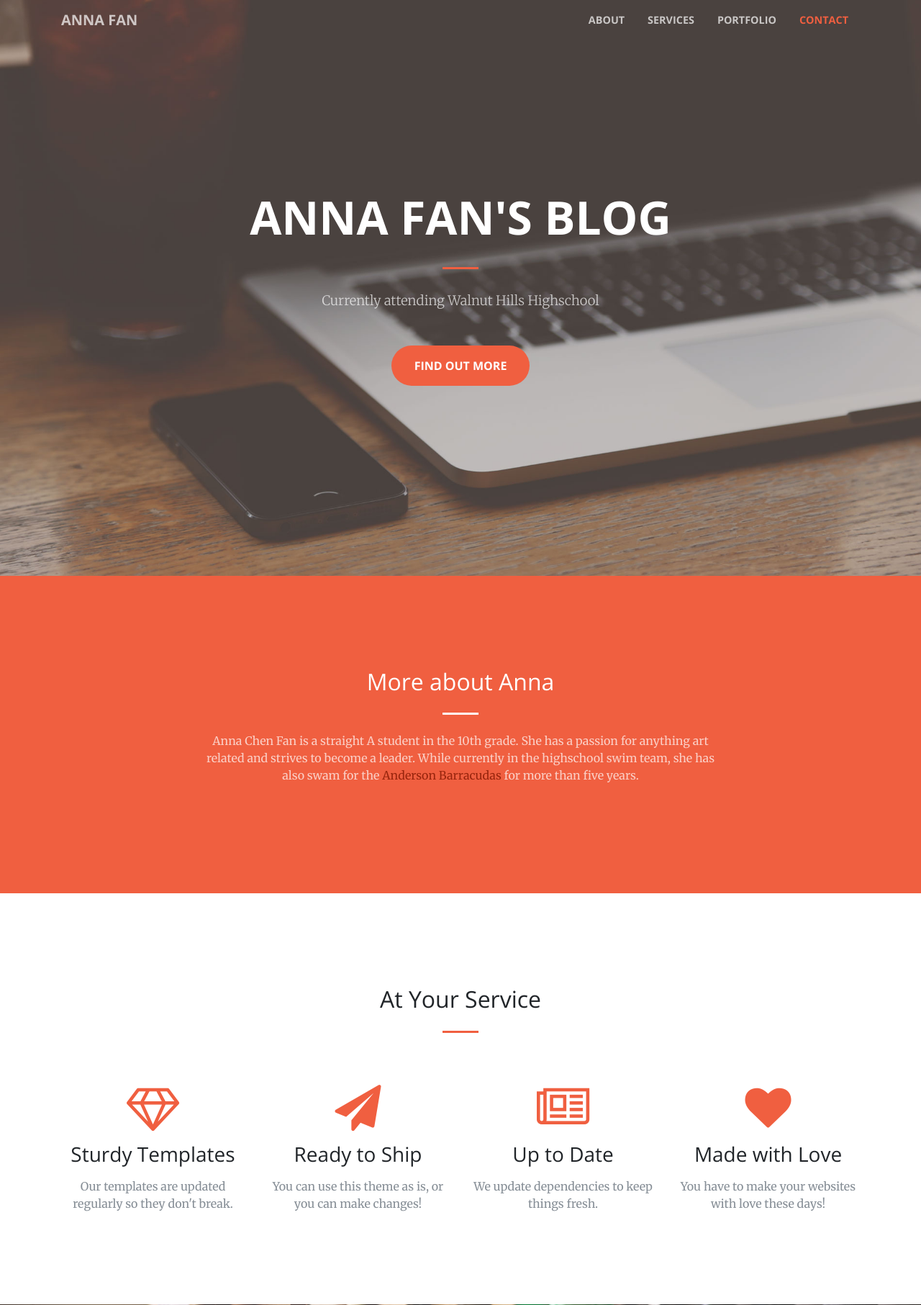
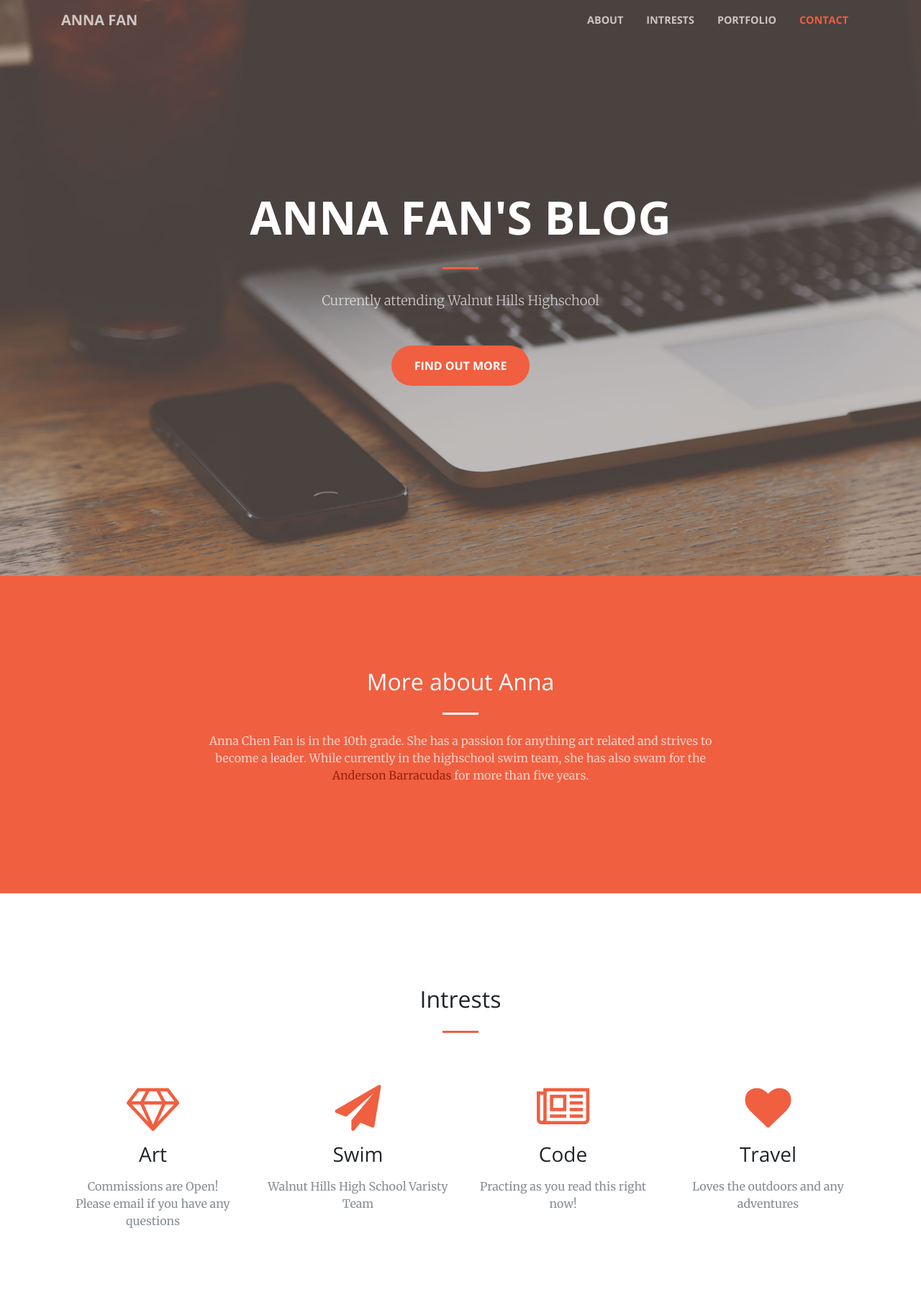
Before and after one commit to Afan19/annapolis, a Flask app: page / in a window 1280 px wide. Shown: the top 1813 px of the page at 72% size. Run offline with Flask 2, Linux system fonts and the light colour scheme; some libraries are stand-ins or nearby versions.

Commit message:
Changes some descriptions

```diff
--- a/templates/index.html
+++ b/templates/index.html
@@ -9,7 +9,7 @@
     <meta name="description" content=" Highschool student with big plans yo">
     <meta name="author" content=" Anna Fan">
 
-    <title>Creative - Start Bootstrap Theme</title>
+    <title>Atropolis</title>
 
     <!-- Bootstrap core CSS -->
     <link href="static/vendor/bootstrap/css/bootstrap.min.css" rel="stylesheet">
@@ -42,7 +42,7 @@
               <a class="nav-link js-scroll-trigger" href="#about">About</a>
             </li>
             <li class="nav-item">
-              <a class="nav-link js-scroll-trigger" href="#services">Services</a>
+              <a class="nav-link js-scroll-trigger" href="#services">Intrests</a>
             </li>
             <li class="nav-item">
               <a class="nav-link js-scroll-trigger" href="#portfolio">Portfolio</a>
@@ -78,7 +78,7 @@
           <div class="col-lg-8 mx-auto text-center">
             <h2 class="section-heading text-white">More about Anna</h2>
             <hr class="light my-4">
-            <p class="text-faded mb-4">Anna Chen Fan is a straight A student in the 10th grade. She has a passion for anything art related and strives to become a leader. While currently in the highschool swim team, she has also swam for the <a href="https://www.teamunify.com/Home.jsp?_tabid_=0&team=ohlab" style="color: #98250D" > Anderson Barracudas </a> for more than five years. </p>
+            <p class="text-faded mb-4">Anna Chen Fan is in the 10th grade. She has a passion for anything art related and strives to become a leader. While currently in the highschool swim team, she has also swam for the <a href="https://www.teamunify.com/Home.jsp?_tabid_=0&team=ohlab" style="color: #98250D" > Anderson Barracudas </a> for more than five years. </p>
 
           </div>
         </div>
@@ -89,7 +89,7 @@
       <div class="container">
         <div class="row">
           <div class="col-lg-12 text-center">
-            <h2 class="section-heading">At Your Service</h2>
+            <h2 class="section-heading">Intrests</h2>
             <hr class="my-4">
           </div>
         </div>
@@ -99,29 +99,29 @@
           <div class="col-lg-3 col-md-6 text-center">
             <div class="service-box mt-5 mx-auto">
               <i class="fa fa-4x fa-diamond text-primary mb-3 sr-icons"></i>
-              <h3 class="mb-3">Sturdy Templates</h3>
-              <p class="text-muted mb-0">Our templates are updated regularly so they don't break.</p>
+              <h3 class="mb-3">Art</h3>
+              <p class="text-muted mb-0">Commissions are Open! <br /> Please email if you have any questions</p>
             </div>
           </div>
           <div class="col-lg-3 col-md-6 text-center">
             <div class="service-box mt-5 mx-auto">
               <i class="fa fa-4x fa-paper-plane text-primary mb-3 sr-icons"></i>
-              <h3 class="mb-3">Ready to Ship</h3>
-              <p class="text-muted mb-0">You can use this theme as is, or you can make changes!</p>
+              <h3 class="mb-3">Swim</h3>
+              <p class="text-muted mb-0">Walnut Hills High School Varisty Team</p>
             </div>
           </div>
           <div class="col-lg-3 col-md-6 text-center">
             <div class="service-box mt-5 mx-auto">
               <i class="fa fa-4x fa-newspaper-o text-primary mb-3 sr-icons"></i>
-              <h3 class="mb-3">Up to Date</h3>
-              <p class="text-muted mb-0">We update dependencies to keep things fresh.</p>
+              <h3 class="mb-3">Code</h3>
+              <p class="text-muted mb-0">Practing as you read this right now!</p>
             </div>
           </div>
           <div class="col-lg-3 col-md-6 text-center">
             <div class="service-box mt-5 mx-auto">
               <i class="fa fa-4x fa-heart text-primary mb-3 sr-icons"></i>
-              <h3 class="mb-3">Made with Love</h3>
-              <p class="text-muted mb-0">You have to make your websites with love these days!</p>
+              <h3 class="mb-3">Travel</h3>
+              <p class="text-muted mb-0">Loves the outdoors and any adventures</p>
             </div>
           </div>
         </div>
@@ -227,8 +227,8 @@
 
     <section class="bg-dark text-white">
       <div class="container text-center">
-        <h2 class="mb-4">Free Download at Start Bootstrap!</h2>
-        <a class="btn btn-light btn-xl sr-button" href="http://startbootstrap.com/template-overviews/creative/">Download Now!</a>
+        <h2 class="mb-4">Check out my school!</h2>
+        <a class="btn btn-light btn-xl sr-button" href="http://www.walnuthillseagles.com/">Walnut Hills</a>
       </div>
     </section>
 
@@ -249,7 +249,7 @@
           <div class="col-lg-4 mr-auto text-center">
             <i class="fa fa-envelope-o fa-3x mb-3 sr-contact"></i>
             <p>
-              <a href="mailto:your-email@your-domain.com">annafan1919@gmail.com</a>
+              <a href="mailto:annafan1919@gmail.com">annafan1919@gmail.com</a>
             </p>
           </div>
         </div>
```
